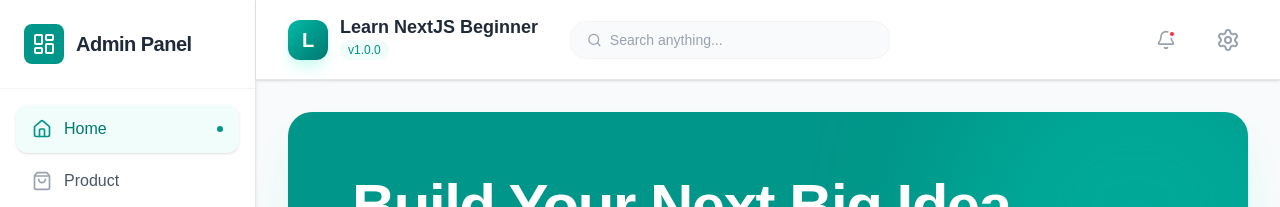
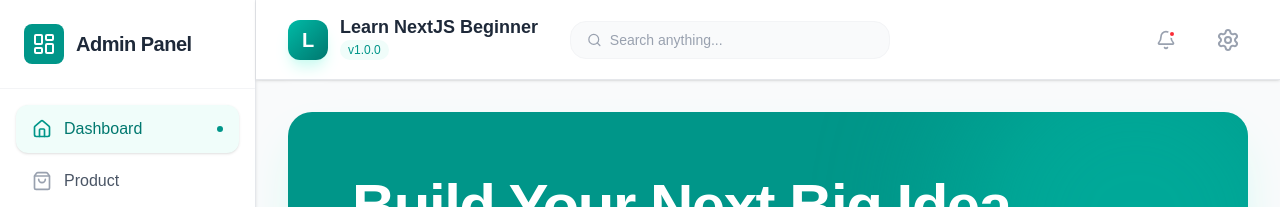
Before and after one commit to huevangxp/next-beginner, a Next.js app: page / in a window 1280 px wide. Shown: the top 207 px of the page. Built offline with nearby package versions, Linux system fonts and the light colour scheme.

Commit message:
commit Thu 12/18/2025  9:01:37.14

```diff
--- a/app/components/Sidebar.tsx
+++ b/app/components/Sidebar.tsx
@@ -9,7 +9,7 @@ const Sidebar = () => {
   const pathname = usePathname();
 
   const menuItems = [
-    { name: "Home", href: "/", icon: Home },
+    { name: "Dashboard", href: "/", icon: Home },
     { name: "Product", href: "/product", icon: ShoppingBag },
   ];
 
```
